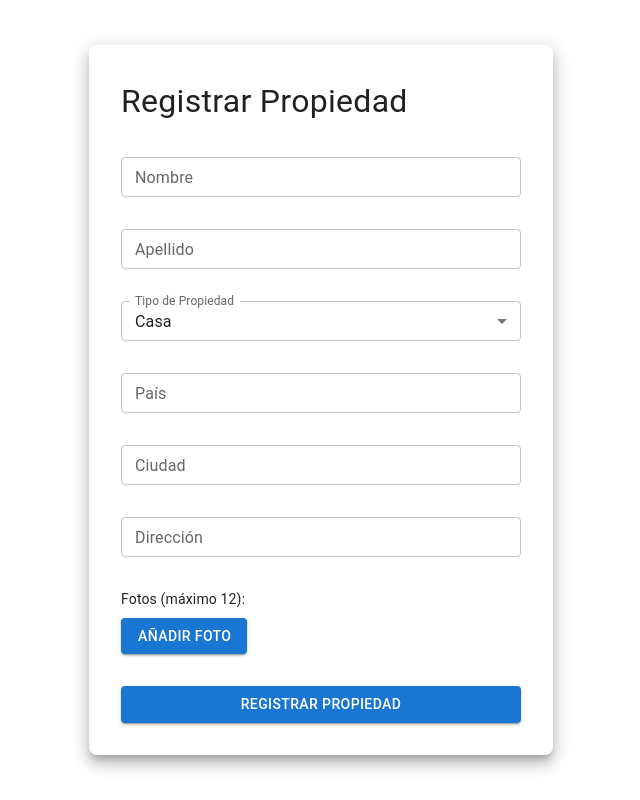
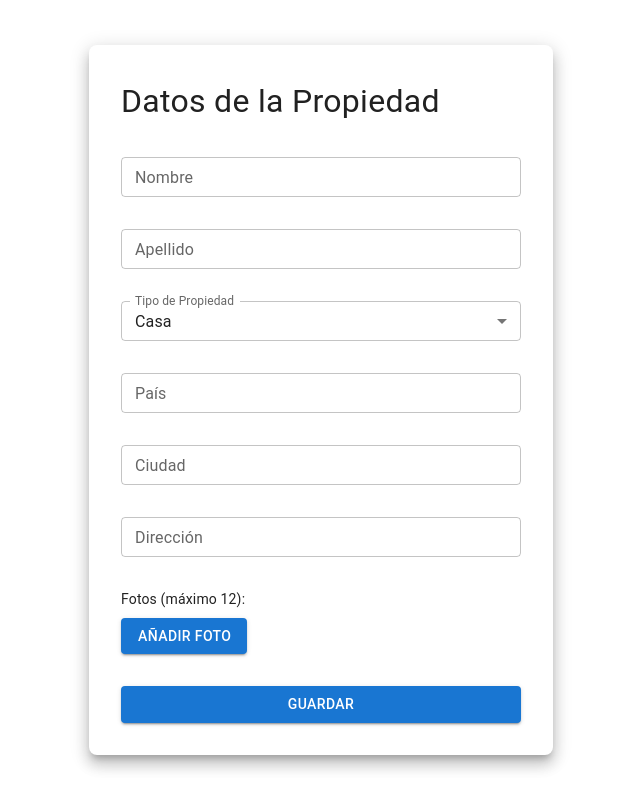
Before and after one commit to No-Country-simulation/S18-23-n-java-react, a React (Vite) app in the folder frontend/rentify/: page /register-property in a window 1280 px wide. Shown: the whole page, without its empty margins (319-959 px from the left). Built offline with nearby package versions, Linux system fonts and the light colour scheme.

Commit message:
front:addx: nuevos camposs

```diff
--- a/frontend/rentify/src/components/PropertyForm/PropertyForm.tsx
+++ b/frontend/rentify/src/components/PropertyForm/PropertyForm.tsx
@@ -27,6 +27,10 @@ const PropertyForm: React.FC = () => {
       pais: "",
       ciudad: "",
       direccion: "",
+      dormitorios:"",
+      baños: "",
+      mts2:"",
+      estacionamiento:"",
       fotos: [],
     },
   });
@@ -64,7 +68,7 @@ const PropertyForm: React.FC = () => {
             marginBottom: { xs: 3, sm: 4 },
           }}
         >
-          Registrar Propiedad
+          Datos de la Propiedad
         </Typography>
         <Box
           component={"form"}
@@ -168,7 +172,7 @@ const PropertyForm: React.FC = () => {
           </FormControl>
 
           <Button variant="contained" type="submit">
-            Registrar Propiedad
+            Guardar
           </Button>
         </Box>
       </Paper>
```
